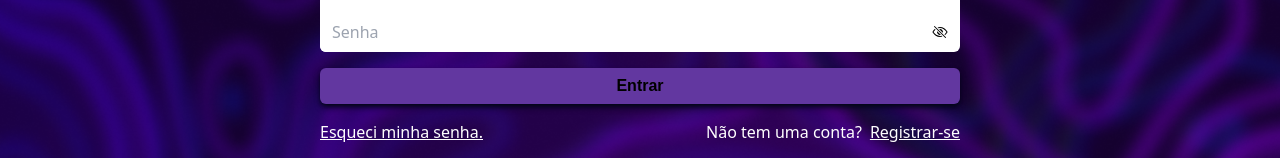
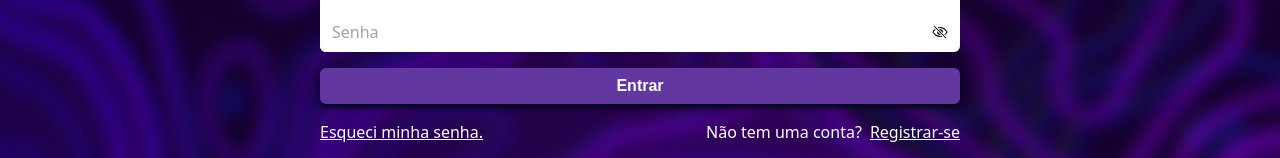
Before and after one commit to gdavidev/ProjetoLDS, a React (Vite) app: page /log-in in a window 1280 px wide. Shown: the part 301-459 px from the top of the page. Built offline with nearby package versions, Linux system fonts and the light colour scheme.

Commit message:
fix: button-primary missed on LogInLayout.tsx

```diff
--- a/src/apps/main/pages/auth/LogInLayout.tsx
+++ b/src/apps/main/pages/auth/LogInLayout.tsx
@@ -123,7 +123,7 @@ export default function LogInLayout(props: PropsWithRef<LogInLayoutProps>): Reac
         <button
             type='submit'
             onClick={ handleSubmit(doLogin) }
-            className="btn-r-md bg-primary hover:bg-primary-dark shadow-md shadow-slate-950">
+            className="btn-primary shadow-md shadow-slate-950">
           Entrar
         </button>
         <div className="flex text-white justify-between gap-x-2">
```
